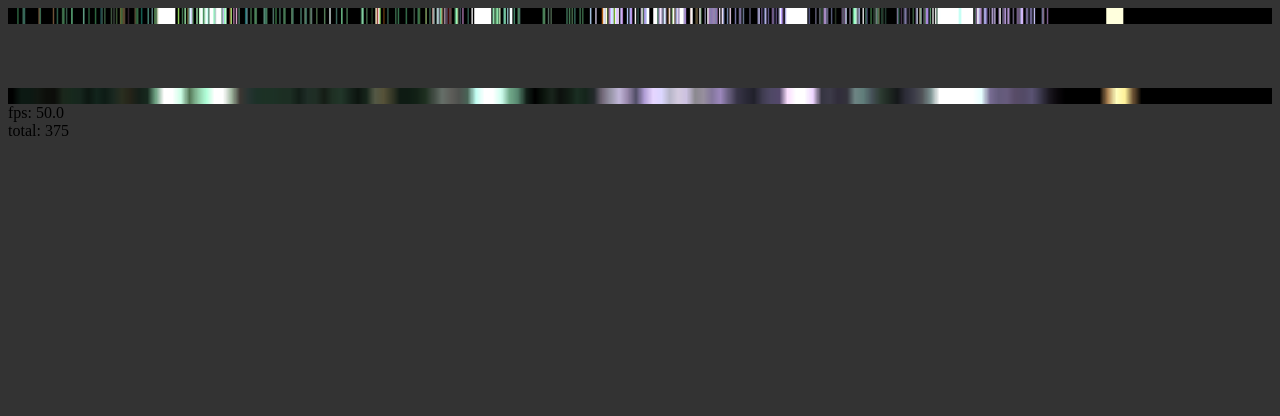
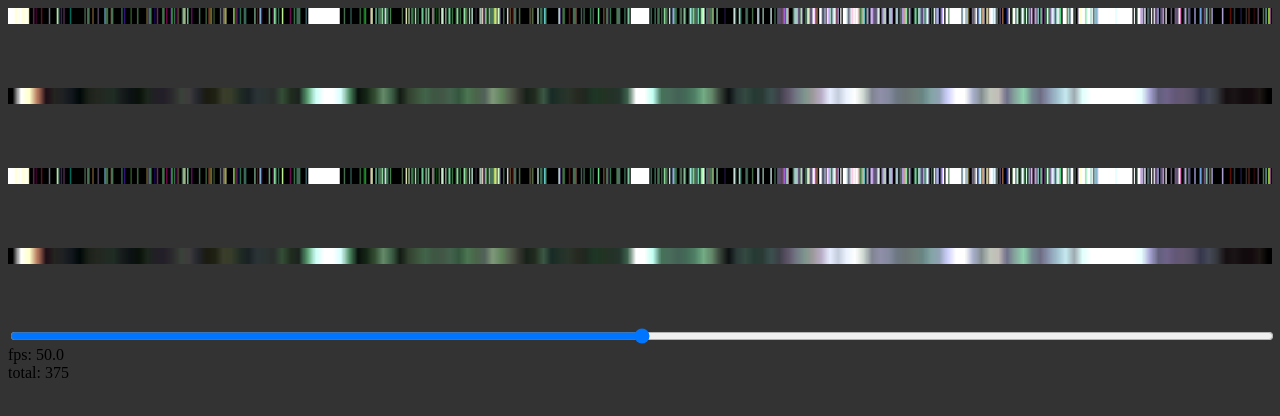
Before and after one commit to konstantinbarkalov/onedi, a website with bundled scripts: page public/static/index.html in a window 1280 px wide. Built offline with nearby package versions, Linux system fonts and the light colour scheme.

Commit message:
doing stuff

```diff
--- a/public/js/app.js
+++ b/public/js/app.js
@@ -1,13 +1,15 @@
 'use strict';
 const masterPixelCount = 960;
 const composePixelCount = 30 * 5;
+const windPixelCount = masterPixelCount;
+const wearPixelCount = composePixelCount;
 const premulator = require('./premulator.js');
 let config = {
   runStampsCount: 100,
 }
 //let sio = io();
 let sio = premulator({masterPixelCount:masterPixelCount, composePixelCount:composePixelCount});
-function Ledsim(sio, $masterCanvas, $composeCanvas, $stat) {
+function Ledsim(sio, $masterCanvas, $composeCanvas, $windCanvas, $wearCanvas, $stat, $analogA) {
   const that = this;
   that._masterCanvasScaledWidth = 0;
   that._masterCanvasScaledHeight = 0;
@@ -17,10 +19,18 @@ function Ledsim(sio, $masterCanvas, $composeCanvas, $stat) {
   that._composeCanvasScaledHeight = 0;
   that._composeCanvas = null;
   that._composeCtx = null;
+  that._windCanvasScaledWidth = 0;
+  that._windCanvasScaledHeight = 0;
+  that._windCanvas = null;
+  that._windCtx = null;
+  that._wearCanvasScaledWidth = 0;
+  that._wearCanvasScaledHeight = 0;
+  that._wearCanvas = null;
+  that._wearCtx = null;
 
   function init() {
-    sio.on('ledline', (masterData, composeData) => {
-      readLedline(masterData, composeData);
+    sio.on('rendered', (datum) => {
+      onRendered(datum);
     });
     that._masterCanvas = $masterCanvas[0];
     that._masterCtx = that._masterCanvas.getContext('2d');
@@ -30,11 +40,23 @@ function Ledsim(sio, $masterCanvas, $composeCanvas, $stat) {
     that._composeCtx = that._composeCanvas.getContext('2d');
     that._composeCanvas.width = composePixelCount;
     that._composeCanvas.height = 1;
+    that._windCanvas = $windCanvas[0];
+    that._windCtx = that._windCanvas.getContext('2d');
+    that._windCanvas.width = windPixelCount;
+    that._windCanvas.height = 1;
+    that._wearCanvas = $wearCanvas[0];
+    that._wearCtx = that._wearCanvas.getContext('2d');
+    that._wearCanvas.width = wearPixelCount;
+    that._wearCanvas.height = 1;
 
     $(window).on('resize', () => {
       updateCanvasScaledSize();
     });
     updateCanvasScaledSize();
+    $analogA.on('input', () => {
+      sio.emit('analogA', $analogA.val());
+    })
+    sio.emit('analogA', $analogA.val());
   }
   that._stat = {
     count: 0,
@@ -56,43 +78,53 @@ function Ledsim(sio, $masterCanvas, $composeCanvas, $stat) {
     that._masterCanvasScaledHeight = $masterCanvas.height();
     that._composeCanvasScaledWidth = $composeCanvas.width();
     that._composeCanvasScaledHeight = $composeCanvas.height();
+    that._windCanvasScaledWidth = $windCanvas.width();
+    that._windCanvasScaledHeight = $windCanvas.height();
+    that._wearCanvasScaledWidth = $wearCanvas.width();
+    that._wearCanvasScaledHeight = $wearCanvas.height();
   }
 
-  function readLedline(ledlineMasterData, ledlineComposeData) {
-    updateMasterCanvas(ledlineMasterData);
-    updateComposeCanvas(ledlineComposeData);
+  function onRendered({master, compose, wind, wear}) {
+    updateMasterCanvas(master);
+    updateComposeCanvas(compose);
+    updateWindCanvas(wind);
+    updateWearCanvas(wear);
     stat();
   }
   function updateStat() {
     $stat.html(`fps: ${that._stat.avgFps.toFixed(1)}</br> total: ${that._stat.count}`);
   }
-  function updateMasterCanvas(ledlineData) {
-    let imd = that._masterCtx.createImageData(1,1);
+  function updateMasterCanvas(renderedData) {
+    updateGenericCanvas(that._masterCtx, masterPixelCount, renderedData);
+  }
+  function updateComposeCanvas(renderedData) {
+    updateGenericCanvas(that._composeCtx, composePixelCount, renderedData);
+  }
+  function updateWindCanvas(renderedData) {
+    updateGenericCanvas(that._windCtx, windPixelCount, renderedData);
+  }
+  function updateWearCanvas(renderedData) {
+    updateGenericCanvas(that._wearCtx, wearPixelCount, renderedData);
+  }
+  function updateGenericCanvas(ctx, pixelcount, renderedData) {
+    let imd = ctx.createImageData(pixelcount, 1);
     let d  = imd.data;
-    d[3] = 255; //alpha
-    for (let i = 0; i < masterPixelCount; i++) {
-      d[0] = ledlineData[i].r;
-      d[1] = ledlineData[i].g;
-      d[2] = ledlineData[i].b;
-      that._masterCtx.putImageData(imd, i, 0 );
+    for (let i = 0; i < pixelcount; i++) {
+      d[i * 4 + 0] = renderedData[i].r;
+      d[i * 4 + 1] = renderedData[i].g;
+      d[i * 4 + 2] = renderedData[i].b;
+      d[i * 4 + 3] = 255; //alpha
     }
+    ctx.putImageData(imd, 0, 0 );
   }
-  function updateComposeCanvas(ledlineData) {
-    let imd = that._composeCtx.createImageData(1,1);
-    let d  = imd.data;
-    d[3] = 255; //alpha
-    for (let i = 0; i < composePixelCount; i++) {
-      d[0] = ledlineData[i].r;
-      d[1] = ledlineData[i].g;
-      d[2] = ledlineData[i].b;
-      that._composeCtx.putImageData(imd, i, 0 );
-    }
-  }
-  init();
+init();
 }
 
 let $masterCanvas = $('.ledsim-master-canvas');
 let $composeCanvas = $('.ledsim-compose-canvas');
+let $windCanvas = $('.ledsim-wind-canvas');
+let $wearCanvas = $('.ledsim-wear-canvas');
+let $analogA = $('.ledsim-analog-a');
 
 let $stat = $('.ledsim-stat');
-let ledsim = new Ledsim(sio, $masterCanvas, $composeCanvas, $stat);
+let ledsim = new Ledsim(sio, $masterCanvas, $composeCanvas, $windCanvas, $wearCanvas, $stat, $analogA);
--- a/public/js/premulator.js
+++ b/public/js/premulator.js
@@ -10,6 +10,10 @@ class Premulator extends EventEmitter {
     super();
     this._setup(options);
     setInterval(() => { this._iteration(); }, 20);
+    this.on('analogA', (analogARatio)=>{
+      console.log('analogA!', analogARatio);
+      this.input.analogARatio = analogARatio;
+    });
   }
 
   _setup(options) {
@@ -24,6 +28,9 @@ class Premulator extends EventEmitter {
       particDynasBoomCount: 256,
       particDynasBoomVel: 1000,
     }, options);
+    this.input = {
+      analogARatio: 0.5,
+    };
     this._ring = {
       g: {
         master: new Float32Array(this._options.masterPixelCount * 3),
@@ -65,7 +72,7 @@ class Premulator extends EventEmitter {
     this._iter.beatstampPos += 1;
     this._iter.beatstampPos %= 1;
 
-    let turnstampConstantVel = -0.15;
+    let turnstampConstantVel = (this.input.analogARatio - 0.5) * 2;
     //let turnstampConstantVel = -0.15 + Math.sin(Date.now()/3000) * 0.5;
     let turnstampBeatSineVel = Math.sin((this._iter.beatstampPos) * 4 * Math.PI * 2) * 0.0;
 
@@ -150,6 +157,10 @@ class Premulator extends EventEmitter {
 
   _liveParticFats() {
     for (let i = 0; i < this._options.particFatsMaxCount; i++) {
+      let ttl = (this._iter.beatstampPos) - i / this._options.particFatsMaxCount; // shift per beat
+      ttl %= 1;
+      ttl += 1;
+      ttl %= 1;
       let vel = this._iter.turnstampVel * this._options.masterPixelCount;
       let pos = this._iter.turnstampPos * this._options.masterPixelCount;
 
@@ -158,6 +169,7 @@ class Premulator extends EventEmitter {
       pos += this._options.masterPixelCount;
       pos %= this._options.masterPixelCount;
 
+      this._partic.fats[i * 6 + 0] = ttl;
       this._partic.fats[i * 6 + 1] = pos;
       this._partic.fats[i * 6 + 2] = vel;
     }
@@ -252,26 +264,28 @@ class Premulator extends EventEmitter {
       //let ttl = this._partic.dynas[i * 6 + 0];
       let pos = this._partic.dynas[i * 6 + 1];
       let vel = this._partic.dynas[i * 6 + 2];
-      let rgbVelMultitlier = 1 + Math.abs(vel) / 100;
+      let rgbVelMultitlier = 1;// + Math.abs(vel) / 100;
       let r = this._partic.dynas[i * 6 + 3] * rgbVelMultitlier;
       let g = this._partic.dynas[i * 6 + 4] * rgbVelMultitlier;
       let b = this._partic.dynas[i * 6 + 5] * rgbVelMultitlier;
 
       let intPos = Math.floor(pos);
-      this._ring.g.master[intPos * 3 + 0] += r * 0.25;
-      this._ring.g.master[intPos * 3 + 1] += g * 0.25;
-      this._ring.g.master[intPos * 3 + 2] += b * 0.25;
+      this._ring.g.master[intPos * 3 + 0] += r * 0.5;
+      this._ring.g.master[intPos * 3 + 1] += g * 0.5;
+      this._ring.g.master[intPos * 3 + 2] += b * 0.5;
     }
   }
 
   _drawOnMasterParticFats() {
     for (let i = 0; i < this._options.particFatsMaxCount; i++) {
+      let ttl = this._partic.fats[i * 6 + 0];
       let pos = this._partic.fats[i * 6 + 1];
       let r = this._partic.fats[i * 6 + 3];
       let g = this._partic.fats[i * 6 + 4];
       let b = this._partic.fats[i * 6 + 5];
 
       let halfSize = 6; // TODO: masterPixelCount changes agnostic
+      halfSize *= ttl * 3;
       let intPosFrom = Math.floor(pos - halfSize);
       let intPosTo = Math.floor(pos + halfSize);
       for (let ii = intPosFrom; ii <= intPosTo; ii++) {
@@ -372,7 +386,7 @@ class Premulator extends EventEmitter {
       }
       composePixels[i] = rgb;
     }
-    this.emit('ledline', masterPixels, composePixels);
+    this.emit('rendered', {master: masterPixels, compose: composePixels, wind: masterPixels, wear: composePixels});
   }
   ////////
   //////// RREMULATOR END
--- a/public/static/index.html
+++ b/public/static/index.html
@@ -12,6 +12,13 @@
 </canvas>
 <canvas class="ledsim-compose-canvas" style="margin-top: 64px; width: 100%; height: 16px;">
 </canvas>
+<canvas class="ledsim-wind-canvas" style="margin-top: 64px; width: 100%; height: 16px;">
+</canvas>
+<canvas class="ledsim-wear-canvas" style="margin-top: 64px; width: 100%; height: 16px;">
+</canvas>
+
+<input type="range" class="ledsim-analog-a" min=0 max=1 step=0.01 style="margin-top: 64px; width: 100%; height: 16px;">
+</input>
 
 <div class="ledsim-stat">
 </div>
```
